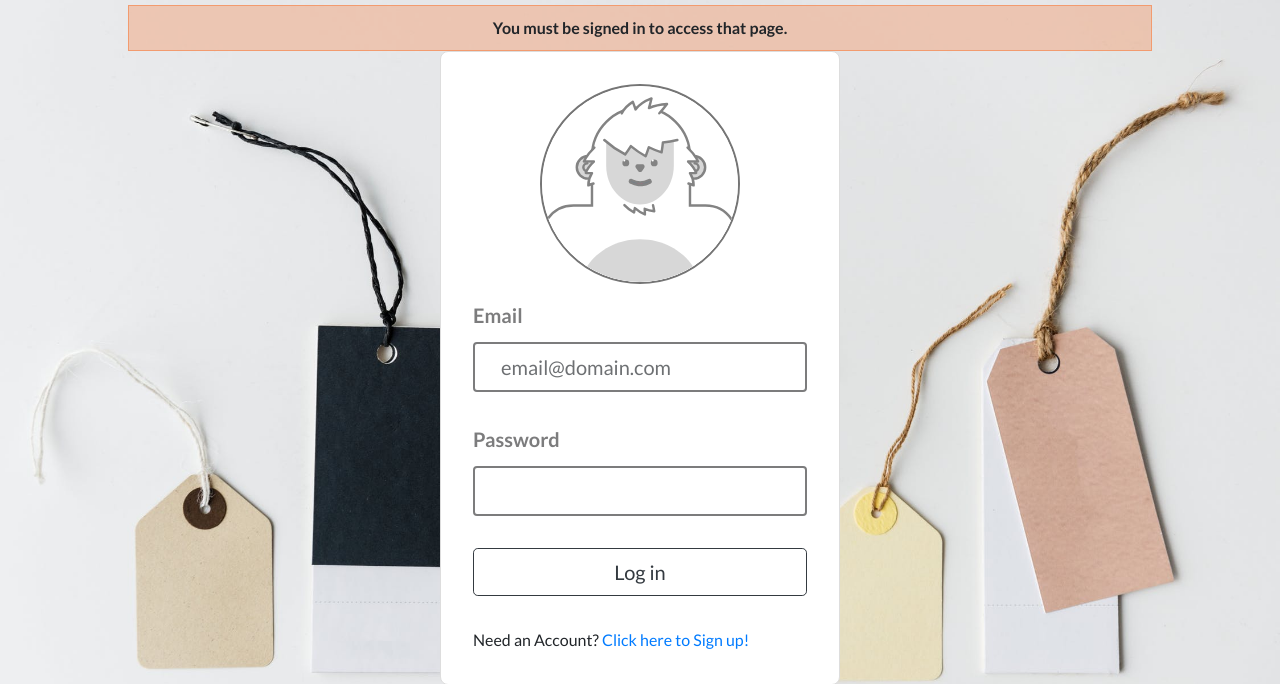
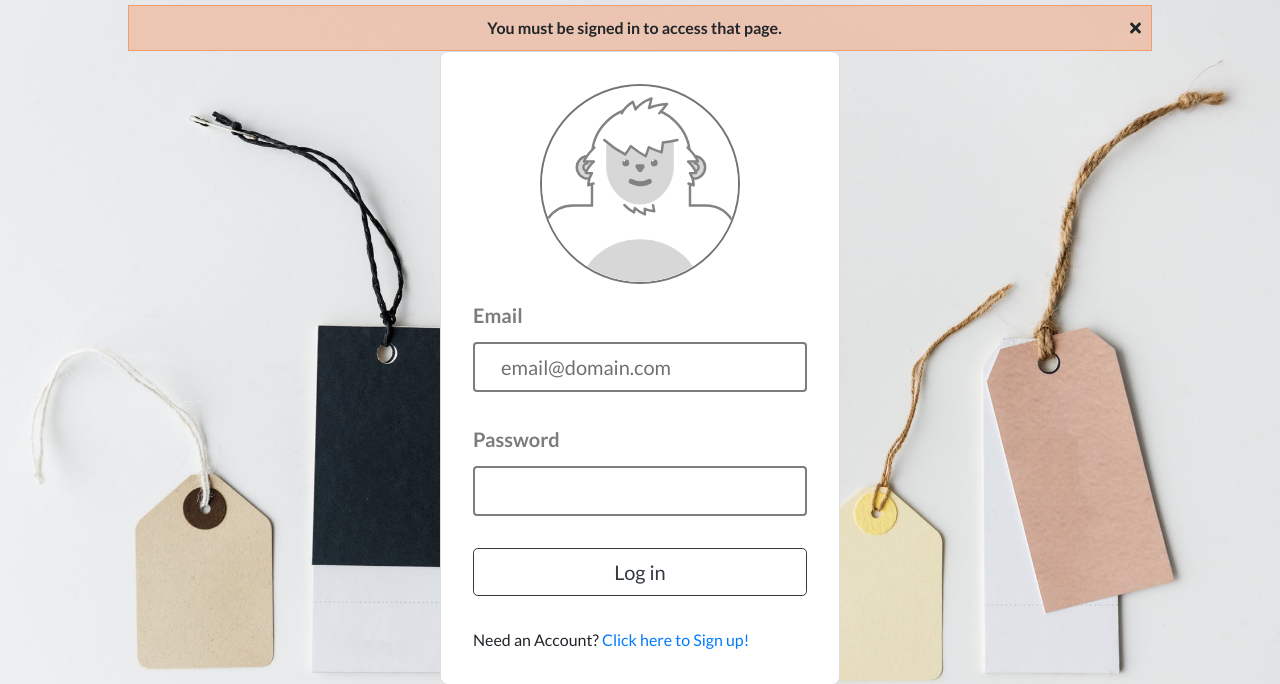
Before and after one commit to brianbolnick/project-10, a PHP site: the page made by views/login.php in a window 1280 px wide. Shown: the part 97-781 px from the top of the page. Run offline with PHP 8.4, Linux system fonts and the light colour scheme; some libraries are stand-ins or nearby versions.

Commit message:
add dismiss for flash msg

```diff
--- a/scripts/custom.js
+++ b/scripts/custom.js
@@ -2,4 +2,6 @@ $(function () {
     $('div#secret-secret').click(function () {
         window.location.replace("https://www.youtube.com/watch?v=U9t-slLl30E");
     });
+
+    $('div#close-message').click(() => $('.flash-message').hide());
 });
--- a/styles/styles.css
+++ b/styles/styles.css
@@ -249,13 +249,19 @@ h1.listing-title {
 }
 
 .flash-message {
-    text-align: center;
     border: solid 1px #F29B6F;
     width: 80%;
     margin: 5px auto -15px auto;
     padding: 10px;
     font-weight: 700;
+    display: flex;
     background: #f29b6f73;
+    justify-content: space-between;
+    padding: 10px 20px;
+}
+
+div#close-message:hover {
+    cursor: pointer;
 }
 
 .profile-card {
--- a/views/header.php
+++ b/views/header.php
@@ -87,8 +87,17 @@ if (!isset($_SESSION['username']) && !isset($_SESSION['password'])) {
 </div>
 <?php
 if (isset($_GET['message'])) {
-    echo '<div class="flash-message">';
-    echo $_GET['message'];
-    echo '</div>';
+    // echo '<div class="flash-message">';
+    // echo '<div'
+    // echo $_GET['message'];
+    // echo '</div>';
+    $message = $_GET['message'];
+    echo <<<_END
+    <div class="flash-message">
+        <div></div>
+        <div class="message">$message</div>
+        <div class="close-message" id='close-message'><i class="fas fa-times"></i></div>
+    </div>
+_END;
 }
 ?>
```
